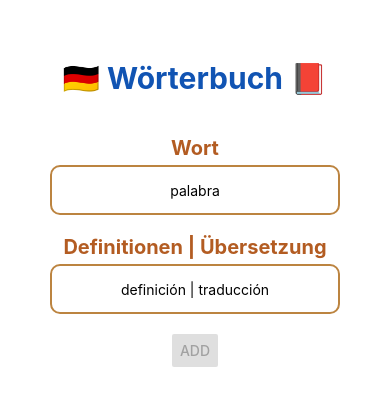
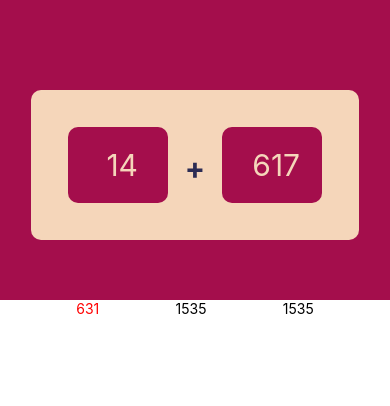
Before and after one commit to Gyrkora/mobile-app, a React Native app in the folder my-app/: screen / in a window 390 px wide. Shown: the top 406 px of the page. Built offline with nearby package versions, Linux system fonts and the light colour scheme.

Commit message:
desafio casi completo

```diff
--- a/my-app/App.js
+++ b/my-app/App.js
@@ -1,88 +1,11 @@
 import { StyleSheet, View, Text } from 'react-native'
-import CustomModal from './components/Modal'
-import InputAddItem from './components/InputAddItem'
-import List from './components/List'
-import { useState } from 'react'
+import AddNumbers from './pages/AddNumbers'
+import Worterbuch from './pages/Wörterbuch'
 
 export default function App() {
-	const [textItem, setTextItem] = useState('')
-	const [definition, setDefinition] = useState('')
-	const [itemList, setItemList] = useState([])
-	const [modalVisible, setModalVisible] = useState(false)
-	const [itemSelected, setItemSelected] = useState({})
-
-	const onHandlerChangeItem = (text) => setTextItem(text)
-	const onHanlderChangeDef = (def) => setDefinition(def)
-
-	let uniqueId
-	const onHanlderAddItem = () => {
-		setItemList((currentItems) => [
-			...currentItems,
-			{
-				id: Math.floor(Math.random() * Date.now()),
-				value: textItem,
-				definition: definition,
-			},
-		])
-
-		setTextItem('')
-		setDefinition('')
-	}
-
-	const onHandlerDeleteItem = (id) => {
-		setItemList((currItems) => currItems.filter((item) => item.id !== id))
-		setItemSelected({})
-		setModalVisible(!modalVisible)
-	}
-
-	const onHanlderCloseModal = () => {
-		setModalVisible(!modalVisible)
-	}
-
-	const onHandlerModal = (id) => {
-		setItemSelected(itemList.find((item) => item.id === id))
-		setModalVisible(!modalVisible)
-	}
-
 	return (
-		<View style={styles.screen}>
-			<CustomModal
-				modalVisible={modalVisible}
-				itemSelected={itemSelected}
-				onHandlerDeleteItem={onHandlerDeleteItem}
-				onHanlderCloseModal={onHanlderCloseModal}
-			/>
-			<Text style={styles.title}> 🇩🇪 Wörterbuch 📕 </Text>
-			<InputAddItem
-				textItem={textItem}
-				onHandlerChangeItem={onHandlerChangeItem}
-				onHanlderAddItem={onHanlderAddItem}
-				onHanlderChangeDef={onHanlderChangeDef}
-				definition={definition}
-			/>
-
-			<List
-				itemList={itemList}
-				onHandlerModal={onHandlerModal}
-				definition={definition}
-			/>
+		<View>
+			<AddNumbers />
 		</View>
 	)
 }
-
-const styles = StyleSheet.create({
-	screen: {
-		padding: 20,
-		justifyContent: 'space-between',
-		flexDirection: 'column',
-		// backgroundColor: '#FFD2A6',
-	},
-	title: {
-		fontSize: 30,
-		fontWeight: 'bold',
-		paddingBottom: 10,
-		color: '#1154B3',
-		marginTop: 40,
-		textAlign: 'center',
-	},
-})
--- /dev/null
+++ b/my-app/components/MathsGame/AddContainer.js
@@ -0,0 +1,58 @@
+import { StyleSheet, Text, View } from 'react-native'
+import colors from '../../constants/colors'
+
+const AddContainer = (props) => {
+	return (
+		<View style={{ ...styles.container, ...props.style }}>
+			<View style={{ ...styles.addedContainer }}>
+				<Text style={styles.added}> {props.randomValue1}</Text>
+			</View>
+			<View>
+				<Text style={{ ...styles.sumaSymbol }}>+</Text>
+			</View>
+			<View style={{ ...styles.addedContainer }}>
+				<Text style={styles.added}> {props.randomValue2}</Text>
+			</View>
+		</View>
+	)
+}
+
+const styles = StyleSheet.create({
+	container: {
+		flexDirection: 'row',
+		backgroundColor: colors.beige,
+		justifyContent: 'space-evenly',
+		alignContent: 'center',
+		padding: 30,
+		marginTop: 90,
+		marginBottom: 60,
+		borderRadius: 10,
+	},
+
+	addedContainer: {
+		padding: 20,
+		width: 100,
+		alignItems: 'center',
+		textAlign: 'center',
+		margin: 7,
+		backgroundColor: colors.pink,
+		borderRadius: 10,
+	},
+
+	sumaSymbol: {
+		alignItems: 'center',
+		textAlign: 'center',
+		marginTop: 30,
+		width: 40,
+		fontSize: 30,
+		fontWeight: 'bold',
+		color: colors.blue,
+	},
+
+	added: {
+		color: colors.beige,
+		fontSize: 30,
+	},
+})
+
+export default AddContainer
--- /dev/null
+++ b/my-app/components/MathsGame/AlternativesContainer.js
@@ -0,0 +1,22 @@
+import { StyleSheet, Text, View } from 'react-native'
+
+const AlternativesContainer = (props) => {
+	return (
+		<View style={styles.container}>
+			<Text style={{ color: 'red' }}>{props.suma}</Text>
+
+			<Text>{props.random}</Text>
+			<Text>{props.random}</Text>
+		</View>
+	)
+}
+
+const styles = StyleSheet.create({
+	container: {
+		flexDirection: 'row',
+		justifyContent: 'space-evenly',
+		alignItems: 'center',
+	},
+})
+
+export default AlternativesContainer
--- a/my-app/components/Modal/index.js
+++ b/my-app/components/worterbuch/CustomModal.js
@@ -49,10 +49,10 @@ const styles = StyleSheet.create({
 		borderWidth: 2,
 		borderRadius: 20,
 		backgroundColor: 'white',
-		height: 40,
+		height: 250,
 		margin: '8%',
 		borderColor: '#B35719',
-		flex: 1,
+		// flex: 1,
 		backgroundColor: '#EBC298',
 	},
 
--- a/my-app/components/InputAddItem/index.js
+++ b/my-app/components/worterbuch/InputAddItem.js
@@ -1,6 +1,6 @@
 import { Button, StyleSheet, Text, TextInput, View } from 'react-native'
 
-export default function InputAddItem(props) {
+function InputAddItem(props) {
 	const {
 		textItem,
 		onHandlerChangeItem,
@@ -61,3 +61,5 @@ const styles = StyleSheet.create({
 		color: '#B35C22',
 	},
 })
+
+export default InputAddItem
--- a/my-app/components/List/index.js
+++ b/my-app/components/worterbuch/List.js
@@ -1,6 +1,6 @@
 import { FlatList, StyleSheet, Text, TouchableOpacity } from 'react-native'
 
-export default function List(props) {
+function List(props) {
 	const { itemList, onHandlerModal } = props
 
 	return (
@@ -43,3 +43,5 @@ const styles = StyleSheet.create({
 		color: '#1154B3',
 	},
 })
+
+export default List
--- /dev/null
+++ b/my-app/constants/colors.js
@@ -0,0 +1,7 @@
+export default {
+	pink: '#A40E4C',
+	blue: '#2C2C54',
+	peach: '#F49D6E',
+	beige: '#F5D6BA',
+	laurel: '#ACC3A6',
+}
--- /dev/null
+++ b/my-app/pages/AddNumbers.js
@@ -0,0 +1,46 @@
+import { StyleSheet, Text, View } from 'react-native'
+import AddContainer from '../components/MathsGame/AddContainer'
+import AlternativesContainer from '../components/MathsGame/AlternativesContainer'
+import colors from '../constants/colors'
+
+const AddNumbers = () => {
+	class RandomNum {
+		generateRC() {
+			const randomValue = Math.floor(Math.random() * 1700)
+			return randomValue
+		}
+	}
+
+	const random = new RandomNum()
+
+	const randomValue1 = Math.floor(Math.random() * 900)
+	const randomValue2 = Math.floor(Math.random() * 900)
+
+	function suma() {
+		let suma = randomValue1 + randomValue2
+		return suma
+	}
+
+	return (
+		<View>
+			<View style={styles.screen}>
+				<AddContainer randomValue1={randomValue1} randomValue2={randomValue2} />
+			</View>
+
+			<View>
+				<AlternativesContainer random={random.generateRC()} suma={suma()} />
+			</View>
+		</View>
+	)
+}
+
+const styles = StyleSheet.create({
+	screen: {
+		flexDirection: 'column',
+		alignItems: 'center',
+		justifyContent: 'space-between',
+		backgroundColor: colors.pink,
+	},
+})
+
+export default AddNumbers
--- /dev/null
+++ b/my-app/pages/Wörterbuch.js
@@ -0,0 +1,89 @@
+import { StyleSheet, View, Text } from 'react-native'
+import CustomModal from '../components/worterbuch/CustomModal.js'
+import InputAddItem from '../components/worterbuch/InputAddItem.js'
+import List from '../components/worterbuch/List.js'
+import { useState } from 'react'
+
+const Worterbuch = () => {
+	const [textItem, setTextItem] = useState('')
+	const [definition, setDefinition] = useState('')
+	const [itemList, setItemList] = useState([])
+	const [modalVisible, setModalVisible] = useState(false)
+	const [itemSelected, setItemSelected] = useState({})
+
+	const onHandlerChangeItem = (text) => setTextItem(text)
+	const onHanlderChangeDef = (def) => setDefinition(def)
+
+	const onHanlderAddItem = () => {
+		setItemList((currentItems) => [
+			...currentItems,
+			{
+				id: Math.floor(Math.random() * Date.now()),
+				value: textItem,
+				definition: definition,
+			},
+		])
+
+		setTextItem('')
+		setDefinition('')
+	}
+
+	const onHandlerDeleteItem = (id) => {
+		setItemList((currItems) => currItems.filter((item) => item.id !== id))
+		setItemSelected({})
+		setModalVisible(!modalVisible)
+	}
+
+	const onHanlderCloseModal = () => {
+		setModalVisible(!modalVisible)
+	}
+
+	const onHandlerModal = (id) => {
+		setItemSelected(itemList.find((item) => item.id === id))
+		setModalVisible(!modalVisible)
+	}
+
+	return (
+		<View style={styles.screen}>
+			<CustomModal
+				modalVisible={modalVisible}
+				itemSelected={itemSelected}
+				onHandlerDeleteItem={onHandlerDeleteItem}
+				onHanlderCloseModal={onHanlderCloseModal}
+			/>
+			<Text style={styles.title}> 🇩🇪 Wörterbuch 📕 </Text>
+			<InputAddItem
+				textItem={textItem}
+				onHandlerChangeItem={onHandlerChangeItem}
+				onHanlderAddItem={onHanlderAddItem}
+				onHanlderChangeDef={onHanlderChangeDef}
+				definition={definition}
+			/>
+
+			<List
+				itemList={itemList}
+				onHandlerModal={onHandlerModal}
+				definition={definition}
+			/>
+		</View>
+	)
+}
+
+const styles = StyleSheet.create({
+	screen: {
+		padding: 20,
+		justifyContent: 'space-between',
+		flexDirection: 'column',
+		// backgroundColor: '#FFD2A6',
+	},
+	title: {
+		fontSize: 30,
+		fontWeight: 'bold',
+		paddingBottom: 10,
+		color: '#1154B3',
+		marginTop: 40,
+		textAlign: 'center',
+	},
+})
+
+export default Worterbuch
```
